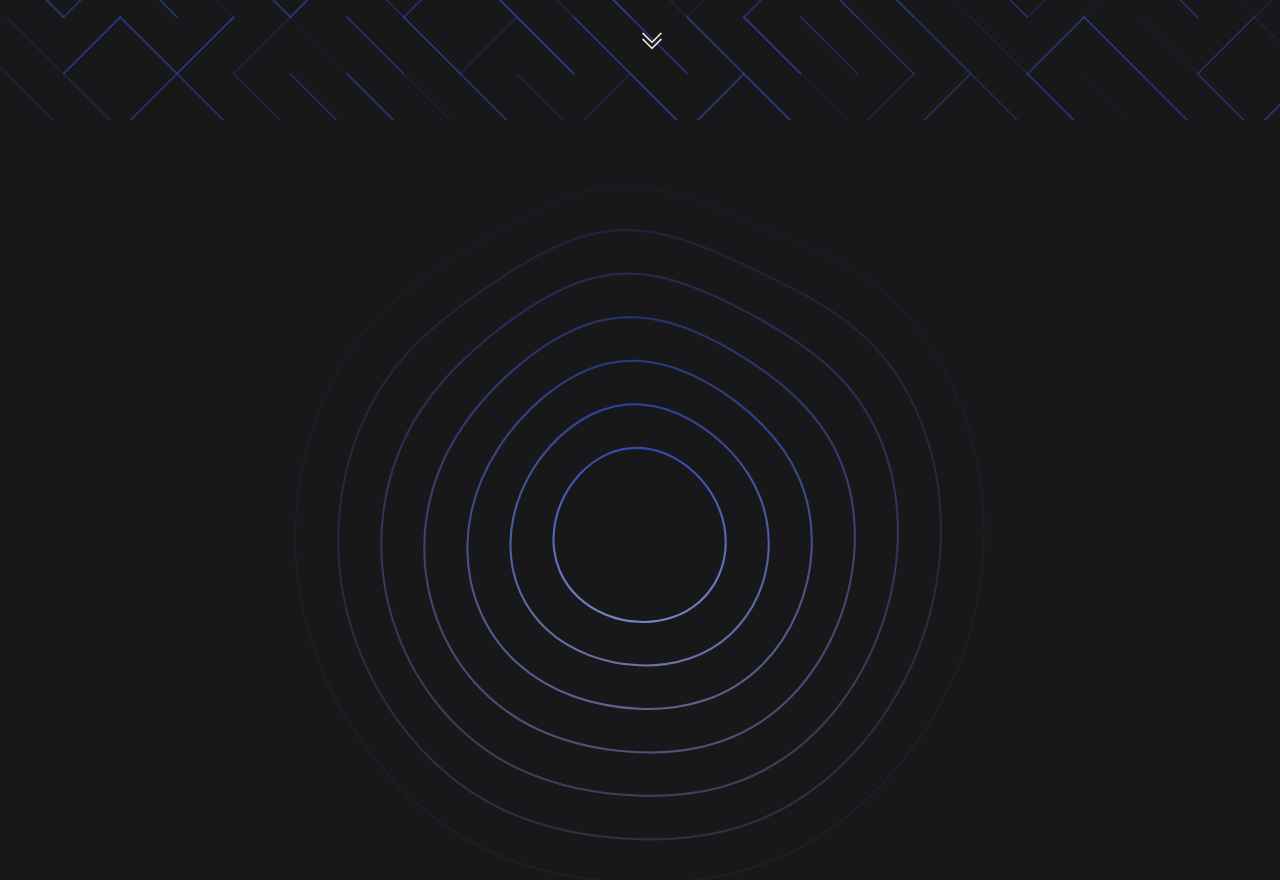
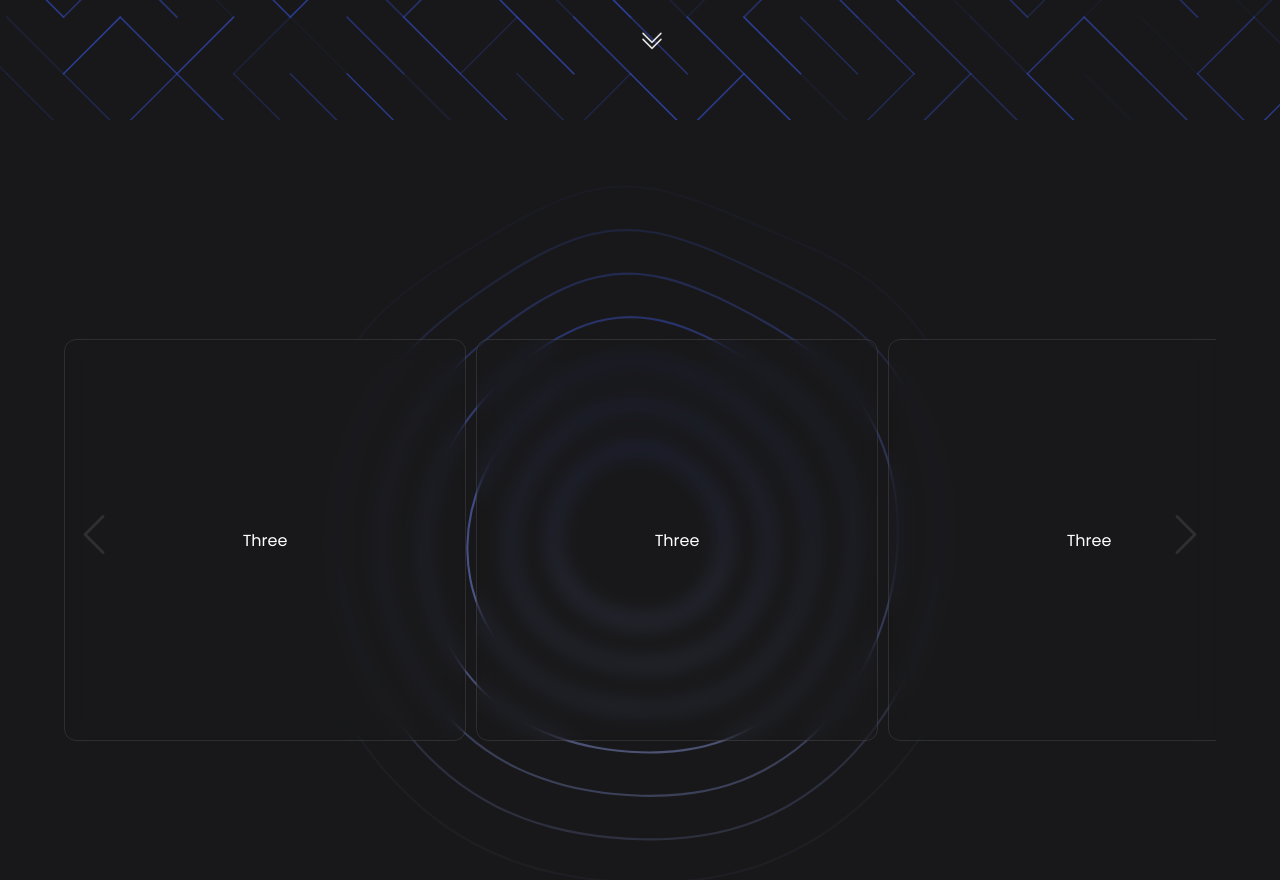
Before and after one commit to ParasArya289/arcticUI, a React (Create React App) app: page / in a window 1280 px wide. Shown: the part 720-1600 px from the top of the page. Built offline with nearby package versions, Linux system fonts and the light colour scheme.

Commit message:
carousel

```diff
--- a/src/Pages/Home/Home.js
+++ b/src/Pages/Home/Home.js
@@ -2,6 +2,7 @@ import { useRef } from "react";
 import { BsChevronDoubleDown } from "react-icons/bs";
 import { BiSolidChevronUpCircle } from "react-icons/bi";
 import "./Home.css";
+import { Carousel } from "../../Components/Carousel/Carousel";
 export const Home = () => {
   const page2ref = useRef(null);
 
@@ -33,7 +34,9 @@ export const Home = () => {
           <BsChevronDoubleDown />
         </button>
       </section>
-      <section ref={page2ref} className="page2"></section>
+      <section ref={page2ref} className="page2">
+        <Carousel/>
+      </section>
       <button onClick={scrollToTop}>
         <BiSolidChevronUpCircle />
       </button>
```
